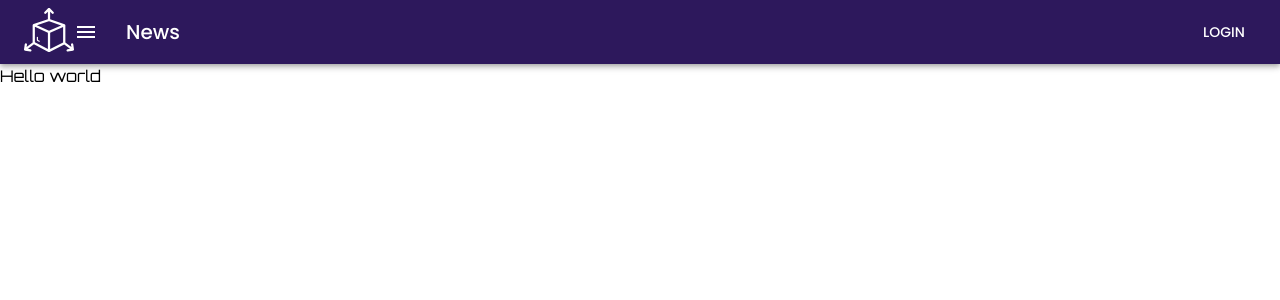
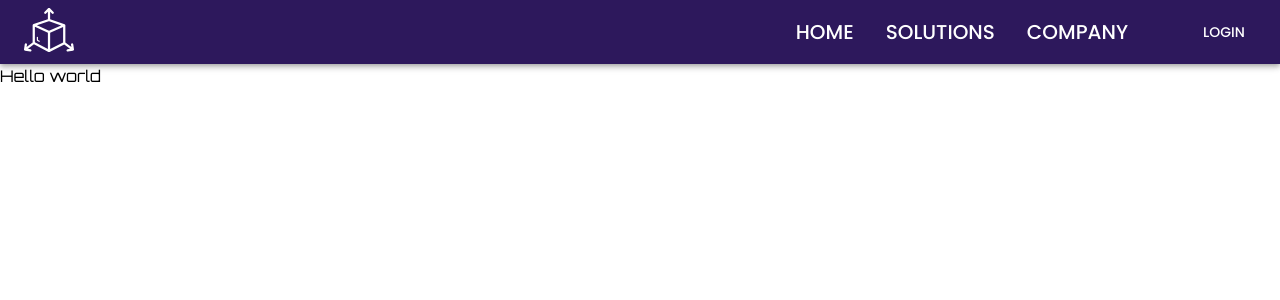
Before and after one commit to sevakul16/hardcode-libernetix, a React (Create React App) app: page / in a window 1280 px wide. Shown: the top 300 px of the page. Built offline with nearby package versions, Linux system fonts and the light colour scheme.

Commit message:
Added navigation buttons

```diff
--- a/src/components/NavigationBar/NavigationBar.jsx
+++ b/src/components/NavigationBar/NavigationBar.jsx
@@ -9,25 +9,25 @@ import MenuIcon from '@mui/icons-material/Menu';
 import {ReactComponent as DimensionIcon} from './../../Logo/DimensionIcon.svg'
 
 const NavigationBar = () => {
+  const navigationItems = ['Home', 'Solutions', 'Company']
   return (
     <Box sx={{ flexGrow: 1 }}>
       <AppBar position="static">
         <Toolbar>
-          <Box sx={{width: 50}}>
-            <DimensionIcon style={{fill: 'white'}}/>
+          <Box sx={{flexGrow: 1}}>
+            <Box sx={{width: 50}}>
+              <DimensionIcon style={{fill: 'white'}}/>
+            </Box>
           </Box>
-          <IconButton
-            size="large"
-            edge="start"
-            color="inherit"
-            aria-label="menu"
-            sx={{ mr: 2 }}
-          >
-            <MenuIcon />
-          </IconButton>
-          <Typography variant="h6" component="div" sx={{ flexGrow: 1 }}>
-            News
-          </Typography>
+          <Box sx={{mr: 5}}>
+           {
+            navigationItems.map((item, index) => {
+              return <Button key={index} variant='text' sx={{color: '#FFFFFF', fontSize: '20px', mr: 2}}>
+                {item}
+              </Button>
+            })
+           }
+          </Box>
           <Button color="inherit">Login</Button>
         </Toolbar>
       </AppBar>
```
